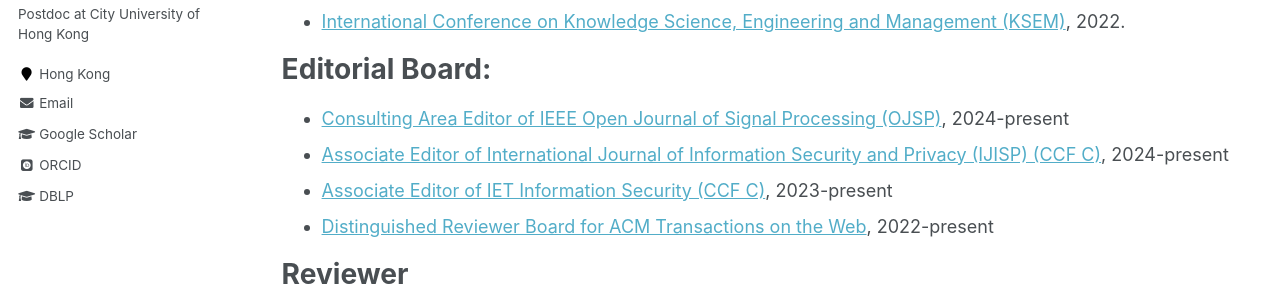
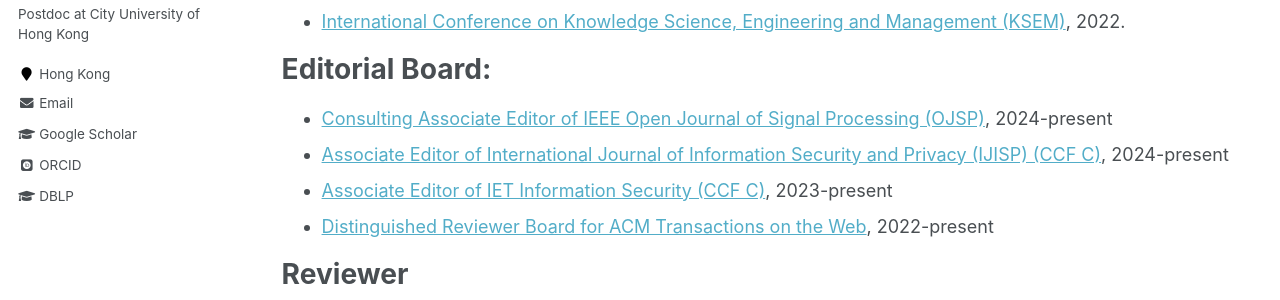
Before and after one commit to Guowen-xu/guowen-xu.github.io, a Jekyll site: the page built from _pages/services.md, in a window 1280 px wide and 1261 px high. Shown: the part 384-684 px from the top of the window. Built offline with Jekyll 4.4.1, drawn with Linux system fonts in a browser that asks for light colours; some web fonts are replaced.

Commit message:
Update services.md

```diff
--- a/_pages/services.md
+++ b/_pages/services.md
@@ -15,7 +15,7 @@ Technical Program Committee:
 
 Editorial Board:
 ======
-* [Consulting Area Editor of IEEE Open Journal of Signal Processing (OJSP)](https://signalprocessingsociety.org/publications-resources/ieee-open-journal-signal-processing/advisoryeditorial-board), 2024-present
+* [Consulting Associate Editor of IEEE Open Journal of Signal Processing (OJSP)](https://signalprocessingsociety.org/publications-resources/ieee-open-journal-signal-processing/advisoryeditorial-board), 2024-present
 * [Associate Editor of International Journal of Information Security and Privacy (IJISP) (CCF C)](https://www.igi-global.com/journals/open-access/reviewers/international-journal-information-security-privacy/1096), 2024-present
 * [Associate Editor of IET Information Security (CCF C)](https://www.hindawi.com/journals/ietis/editors/), 2023-present
 * [Distinguished Reviewer Board for ACM Transactions on the Web](https://dl.acm.org/journal/tweb), 2022-present
```
